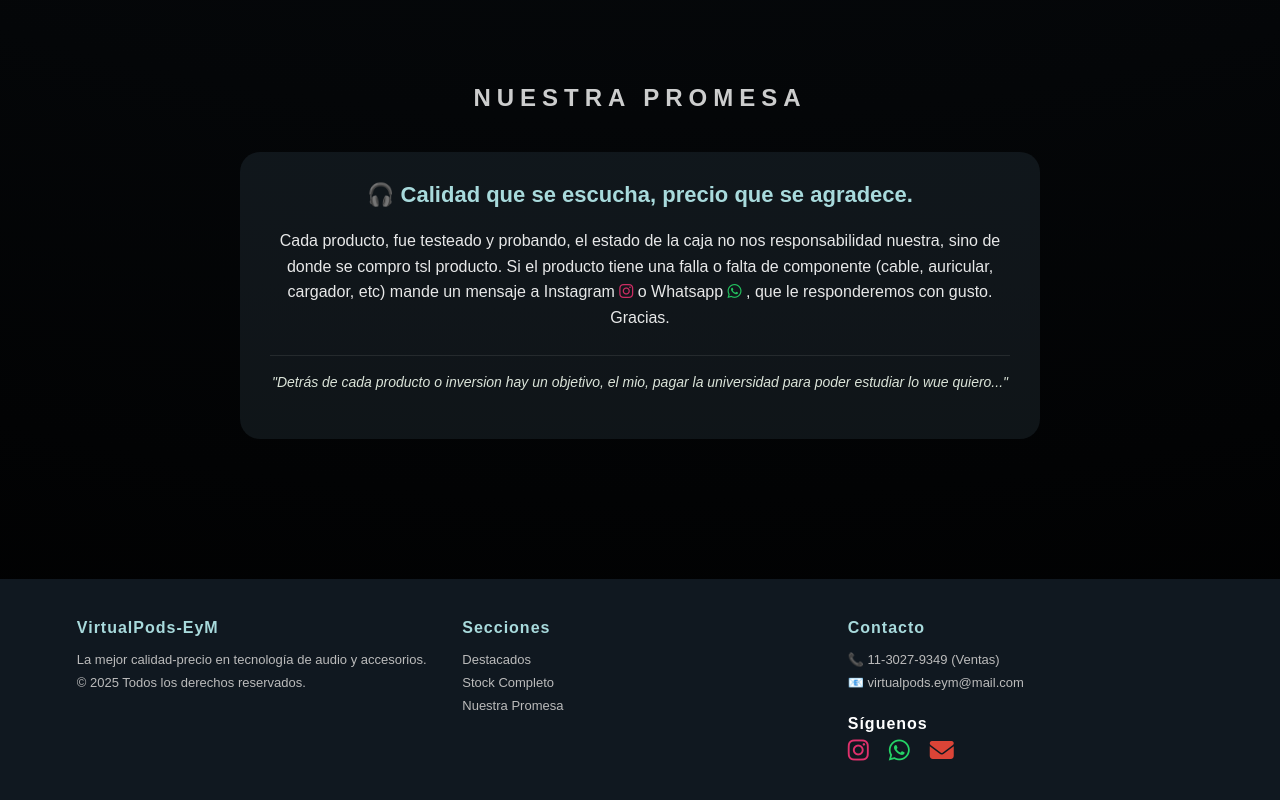
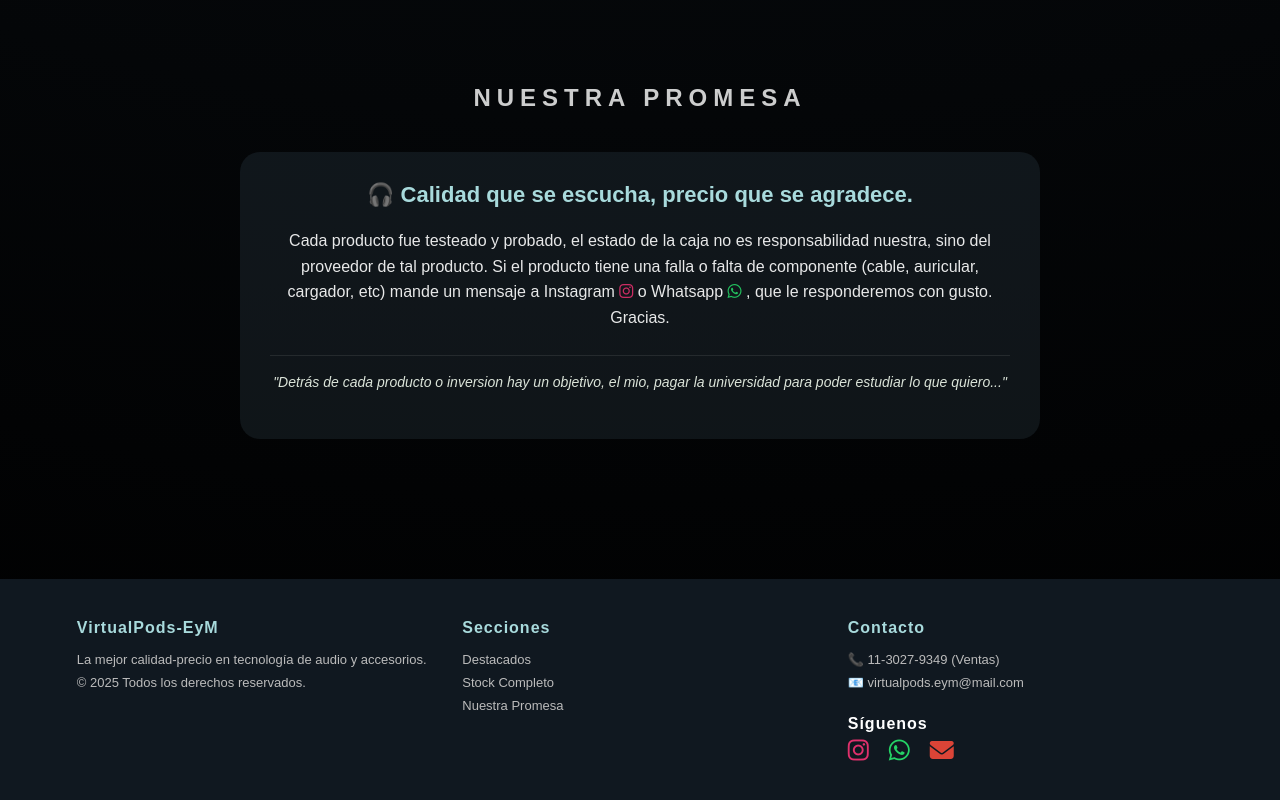
Before and after one commit to GameTYC/VirtualPods-EyM, a plain HTML site: page index.html in a window 1280 px wide. Shown: the part 2162-2962 px from the top of the page. Drawn offline with Linux system fonts and the light colour scheme.

Commit message:
Actualización de HTML

```diff
--- a/index.html
+++ b/index.html
@@ -183,14 +183,14 @@
     <div class="info-container">
         <h3>🎧 Calidad que se escucha, precio que se agradece.</h3>
 
-        <p>Cada producto, fue testeado y probando, el estado de la caja no nos responsabilidad nuestra, sino de donde se compro tsl producto. Si el producto tiene una falla o falta de componente (cable, auricular, cargador, etc) mande un mensaje a Instagram
+        <p>Cada producto fue testeado y probado, el estado de la caja no es responsabilidad nuestra, sino del proveedor de tal producto. Si el producto tiene una falla o falta de componente (cable, auricular, cargador, etc) mande un mensaje a Instagram
                     <i class="fab fa-instagram"></i>
                 </a>
 
                 o Whatsapp   <i class="fab fa-whatsapp"></i>
                 </a> , que le responderemos con gusto. Gracias.</p>
 
-        <p class="frase-emotiva">"Detrás de cada producto o inversion hay un objetivo, el mio, pagar la universidad para poder estudiar lo wue quiero..."</p>
+        <p class="frase-emotiva">"Detrás de cada producto o inversion hay un objetivo, el mio, pagar la universidad para poder estudiar lo que quiero..."</p>
     </div>
 </section>
 
```
